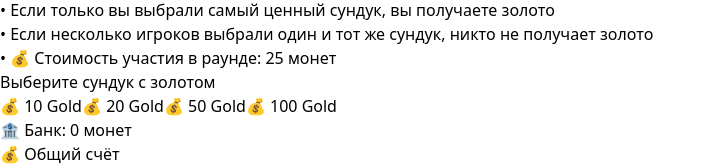
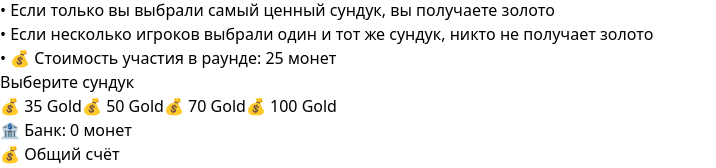
Before and after one commit to puremind5/dfac, a React (Vite) app: page / in a window 1280 px wide. Shown: the part 122-290 px from the top of the page, without its empty margins (0-716 px from the left). Built offline with nearby package versions, Linux system fonts and the light colour scheme.

Commit message:
Update GameBoard.tsx

```diff
--- a/src/components/GameBoard.tsx
+++ b/src/components/GameBoard.tsx
@@ -1,19 +1,20 @@
 import React from 'react';
 
-const CHEST_VALUES = [10, 20, 50, 100]; // Значения сундуков
+// 🌟 Ценности сундуков соответствуют API (35, 50, 70, 100 монет)
+const CHEST_VALUES = [35, 50, 70, 100];
 
-const GameBoard: React.FC<{ onChestSelect: (index: number) => void; loading: boolean; gameActive: boolean }> = ({ onChestSelect, loading, gameActive }) => {
+const GameBoard: React.FC<{ onChestSelect: (index: number) => void; loading: boolean }> = ({ onChestSelect, loading }) => {
   return (
     <div className="text-center">
-      <h2 className="text-2xl font-bold mb-4 text-white">Выберите сундук с золотом</h2>
+      <h2 className="text-2xl font-bold mb-4 text-white">Выберите сундук</h2>
 
       <div className="grid grid-cols-4 gap-4 justify-center">
         {CHEST_VALUES.map((value, index) => (
           <button
             key={index}
             className="p-4 border-4 border-yellow-500 bg-yellow-300 hover:bg-yellow-400 text-yellow-900 font-bold text-lg rounded-xl shadow-lg transition-all duration-300 transform hover:scale-105"
-            onClick={() => onChestSelect(index + 1)}
-            disabled={!gameActive || loading} // 🔒 Отключаем кнопки после выбора
+            onClick={() => onChestSelect(index + 1)} // Передаём 1-4, а не 0-3
+            disabled={loading}
           >
             💰 {value} Gold
           </button>
```
